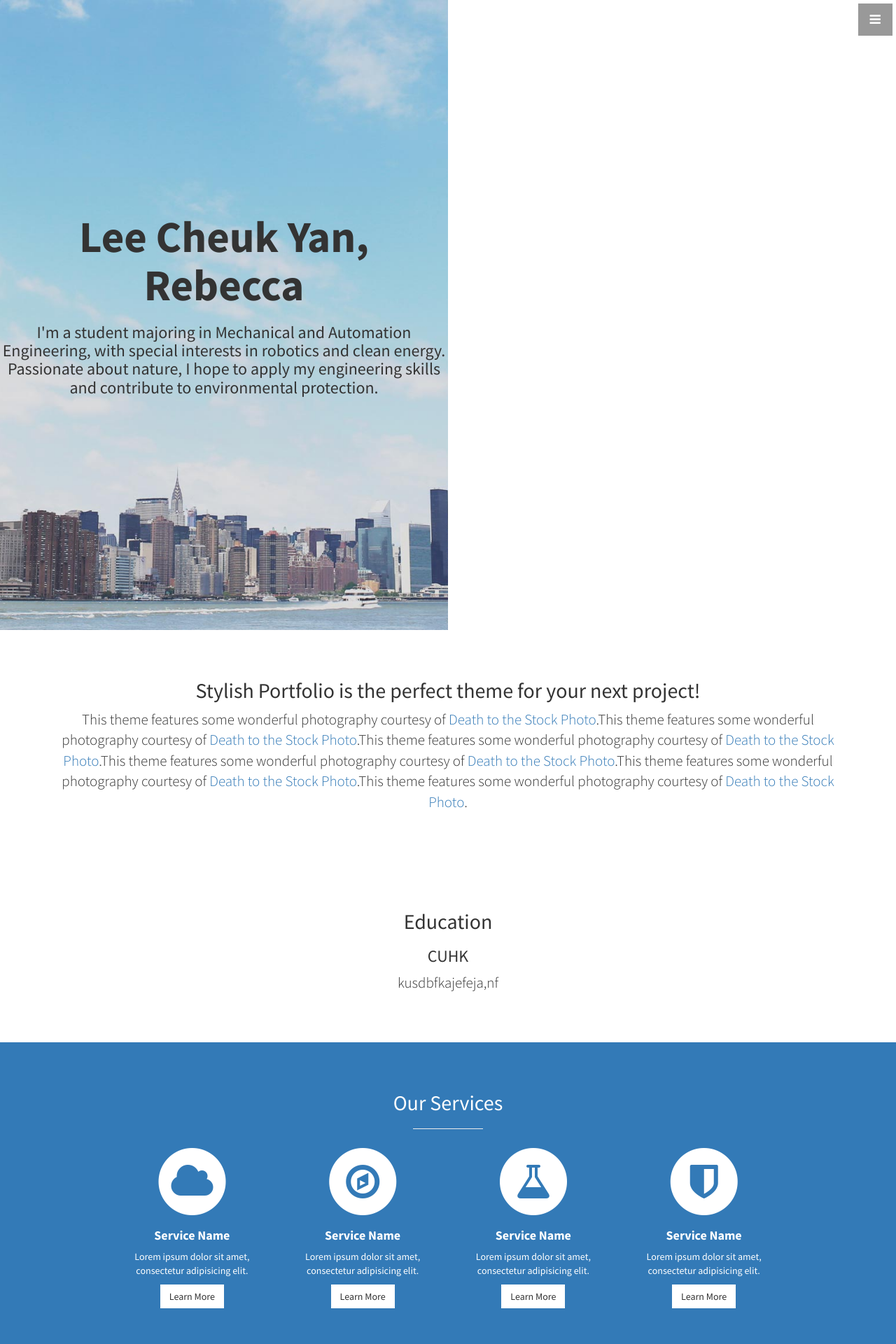
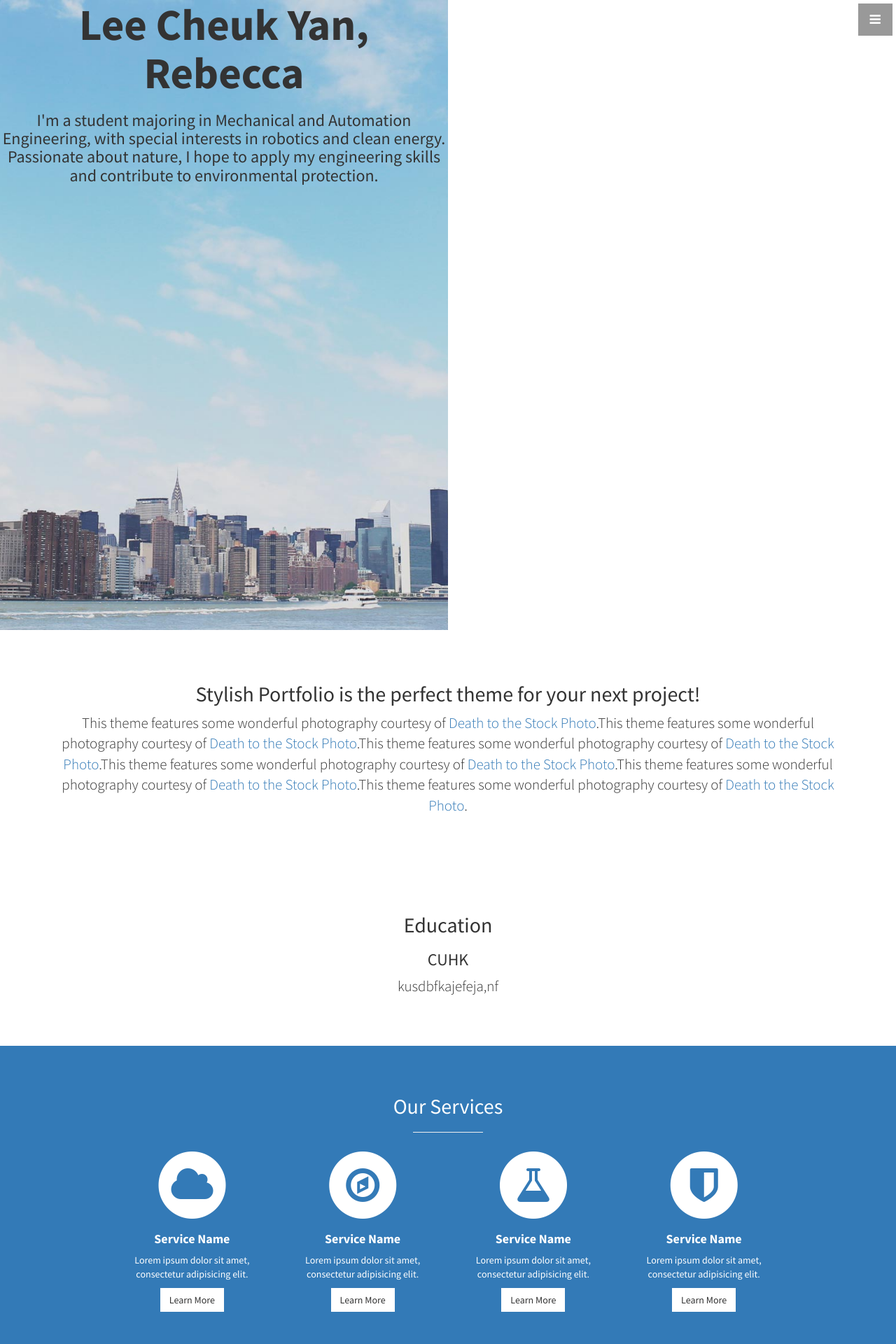
Before and after one commit to leelacceber/stylish-portfolio-jekyll-master, a Jekyll site: the page built from index.html, in a window 1280 px wide. Shown: the top 1920 px of the page at 70% size. Built offline with Jekyll 4.4.1, drawn with Linux system fonts in a browser that asks for light colours.

Commit message:
Update stylish-portfolio.css

```diff
--- a/css/stylish-portfolio.css
+++ b/css/stylish-portfolio.css
@@ -151,8 +151,7 @@ hr.small {
 /* Header */
 
 .header {
-    display: table;
-    position: relative;
+    display: inline-block;
     width: 50%;
     height: 100%;
     background: url(../img/bg.jpg) no-repeat center center scroll;
```
